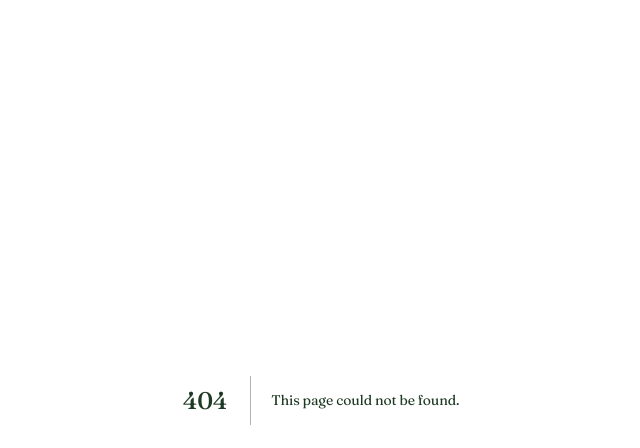
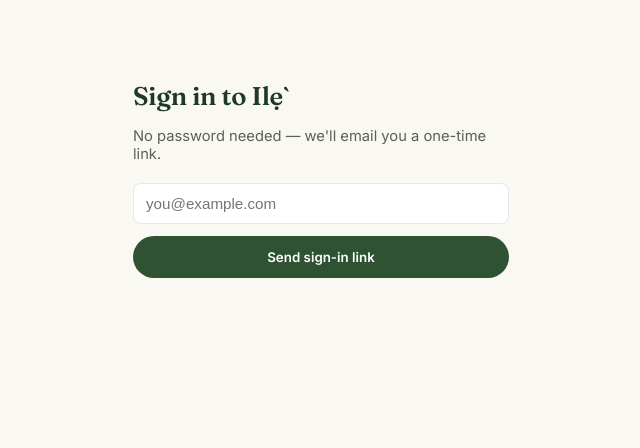
Before and after one commit to Pascal1994-pixel/ile-marketplace, a Next.js app: page /login in a window 1280 px wide. Before the commit this address had no page. Shown: the top 448 px of the page, without its empty margins (319-959 px from the left). Built offline with nearby package versions, Linux system fonts and the light colour scheme.

Commit message:
Create page.js

```diff
--- /dev/null
+++ b/app/login/page.js
@@ -0,0 +1,43 @@
+'use client';
+import { useState } from 'react';
+import { supabase } from '../../lib/supabaseClient';
+
+export default function Login(){
+  const [email, setEmail] = useState('');
+  const [sent, setSent] = useState(false);
+  const [error, setError] = useState('');
+
+  async function handleSubmit(e){
+    e.preventDefault();
+    setError('');
+    const { error } = await supabase.auth.signInWithOtp({ email });
+    if (error) setError(error.message);
+    else setSent(true);
+  }
+
+  return (
+    <div style={{maxWidth:420, margin:'80px auto', padding:'0 22px'}}>
+      <h1 style={{fontSize:'1.6rem', marginBottom:10}}>Sign in to Ilẹ̀</h1>
+      <p style={{color:'var(--ink-soft)', fontSize:'0.92rem', marginBottom:20}}>
+        No password needed — we'll email you a one-time link.
+      </p>
+      {sent ? (
+        <div style={{background:'var(--forest-tint)', color:'var(--forest-dark)', padding:14, borderRadius:10, fontSize:'0.9rem'}}>
+          Check your email for a sign-in link.
+        </div>
+      ) : (
+        <form onSubmit={handleSubmit}>
+          <input
+            type="email" required placeholder="you@example.com" value={email}
+            onChange={e=>setEmail(e.target.value)}
+            style={{width:'100%', padding:'11px 12px', border:'1px solid var(--line)', borderRadius:8, fontSize:'0.95rem', marginBottom:12}}
+          />
+          {error && <p style={{color:'var(--rust)', fontSize:'0.85rem'}}>{error}</p>}
+          <button type="submit" style={{width:'100%', padding:13, background:'var(--forest)', color:'#fff', borderRadius:999, fontWeight:600}}>
+            Send sign-in link
+          </button>
+        </form>
+      )}
+    </div>
+  );
+}
```
